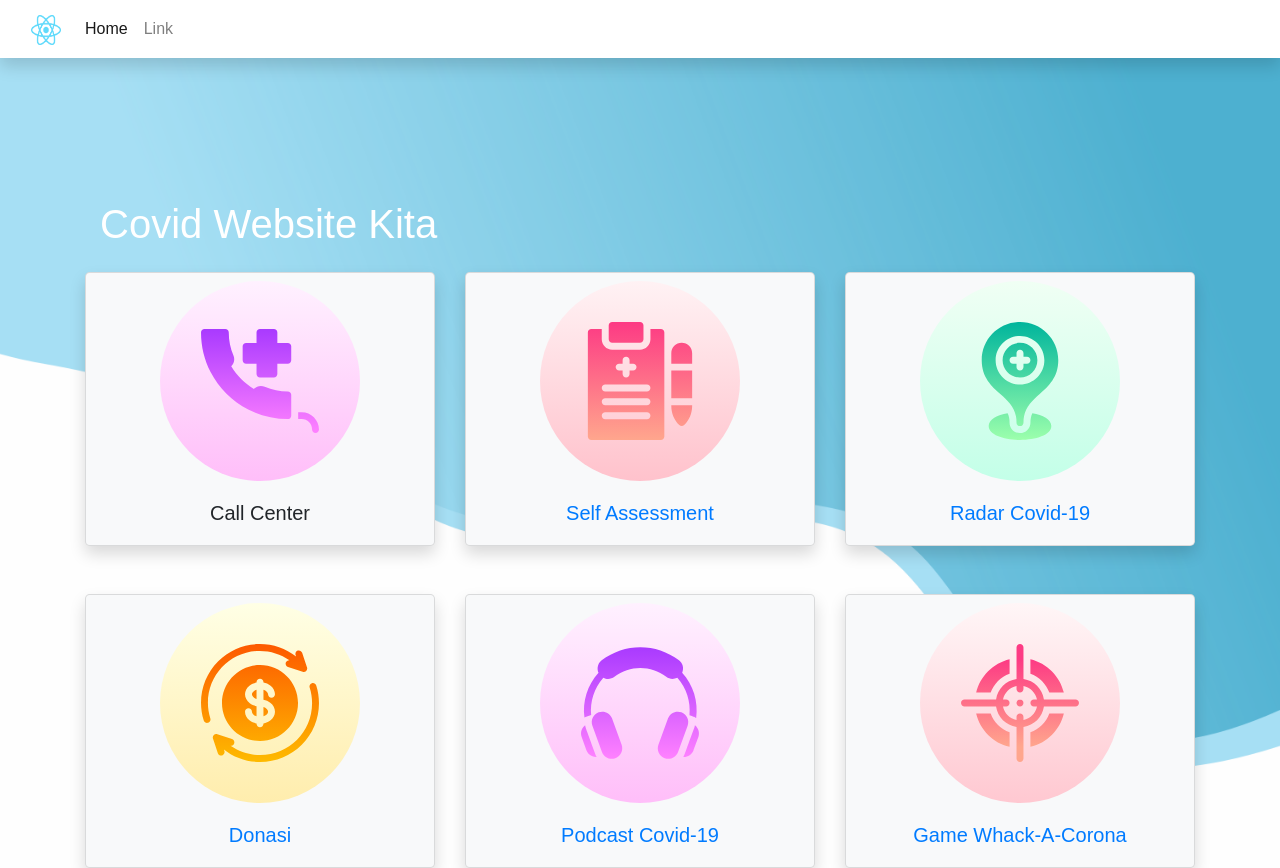
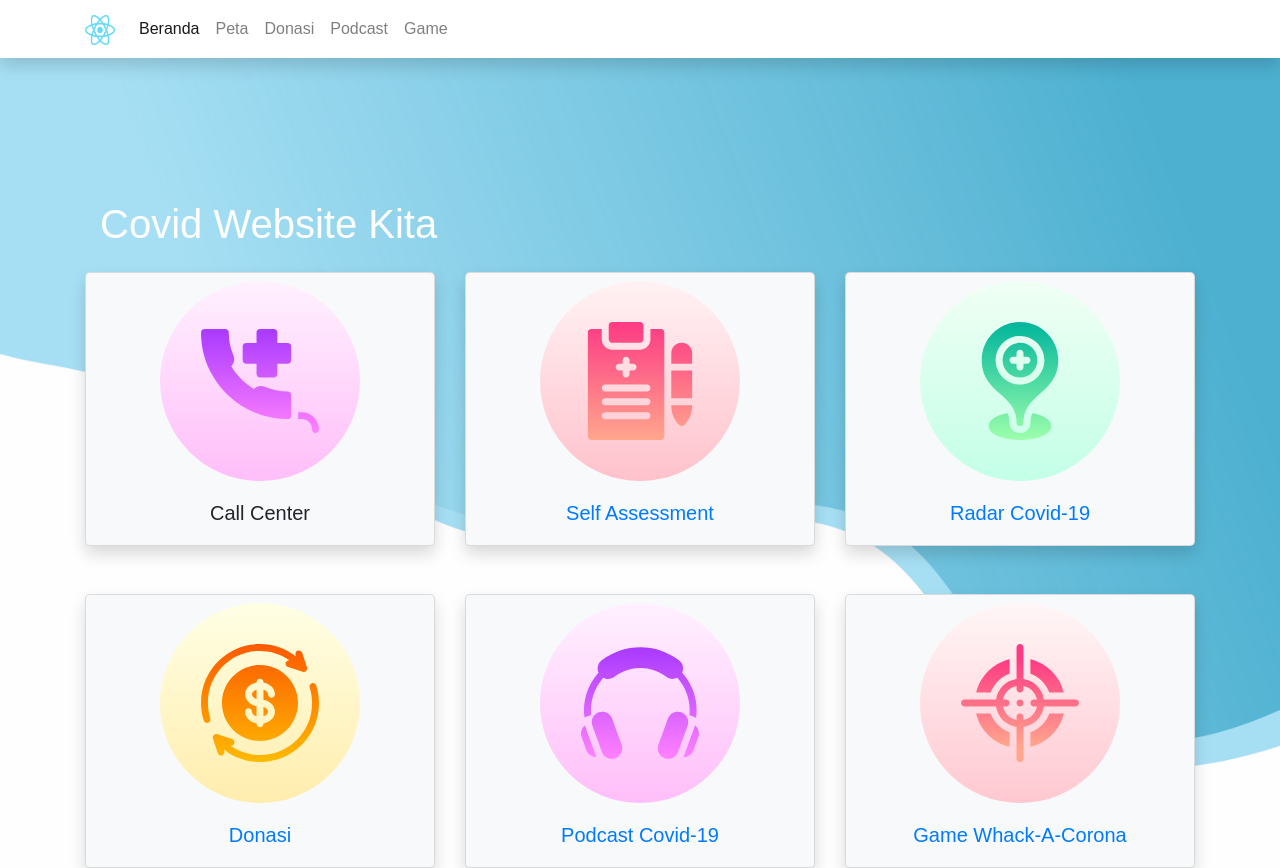
Before and after one commit to kucingtakucin/Covid-Website, a Next.js app: page / in a window 1280 px wide. Shown: the top 868 px of the page. Built offline with nearby package versions, Linux system fonts and the light colour scheme; no server answers; a web font is replaced by a local one.

Commit message:
Memperbaiki navbar dan menambahkan link

```diff
--- a/src/pages/index.js
+++ b/src/pages/index.js
@@ -29,7 +29,7 @@ class Home extends Component {
 export function AppNavbar() {
     return (
         <nav className="navbar navbar-expand-lg navbar-light bg-white fixed-top shadow">
-            <div className="container-fluid">
+            <div className="container">
                 <Link href='/'>
                     <a className="navbar-brand">
                         <img src="/images/react.png" width='30' height='30' alt="Navbar Brand"/>
@@ -43,12 +43,27 @@ export function AppNavbar() {
                     <ul className="navbar-nav mr-auto"> {/* Disini nanti tempat nambahin menu-menu di navbar nya*/}
                         <li className="nav-item active">
                             <Link href='/'>
-                                <a className="nav-link">Home <span className="sr-only">(current)</span></a>
+                                <a className="nav-link">Beranda</a>
                             </Link>
                         </li>
                         <li className="nav-item">
-                            <Link href='/Link'>
-                                <a className="nav-link" href="#">Link</a>
+                            <Link href='/Radar'>
+                                <a className="nav-link">Peta</a>
+                            </Link>
+                        </li>
+                        <li className="nav-item">
+                            <Link href='/Donasi'>
+                                <a className="nav-link">Donasi</a>
+                            </Link>
+                        </li>
+                        <li className="nav-item">
+                            <Link href='/Podcast'>
+                                <a className="nav-link">Podcast</a>
+                            </Link>
+                        </li>
+                        <li className="nav-item">
+                            <Link href='/Game'>
+                                <a className="nav-link">Game</a>
                             </Link>
                         </li>
                     </ul>
```
